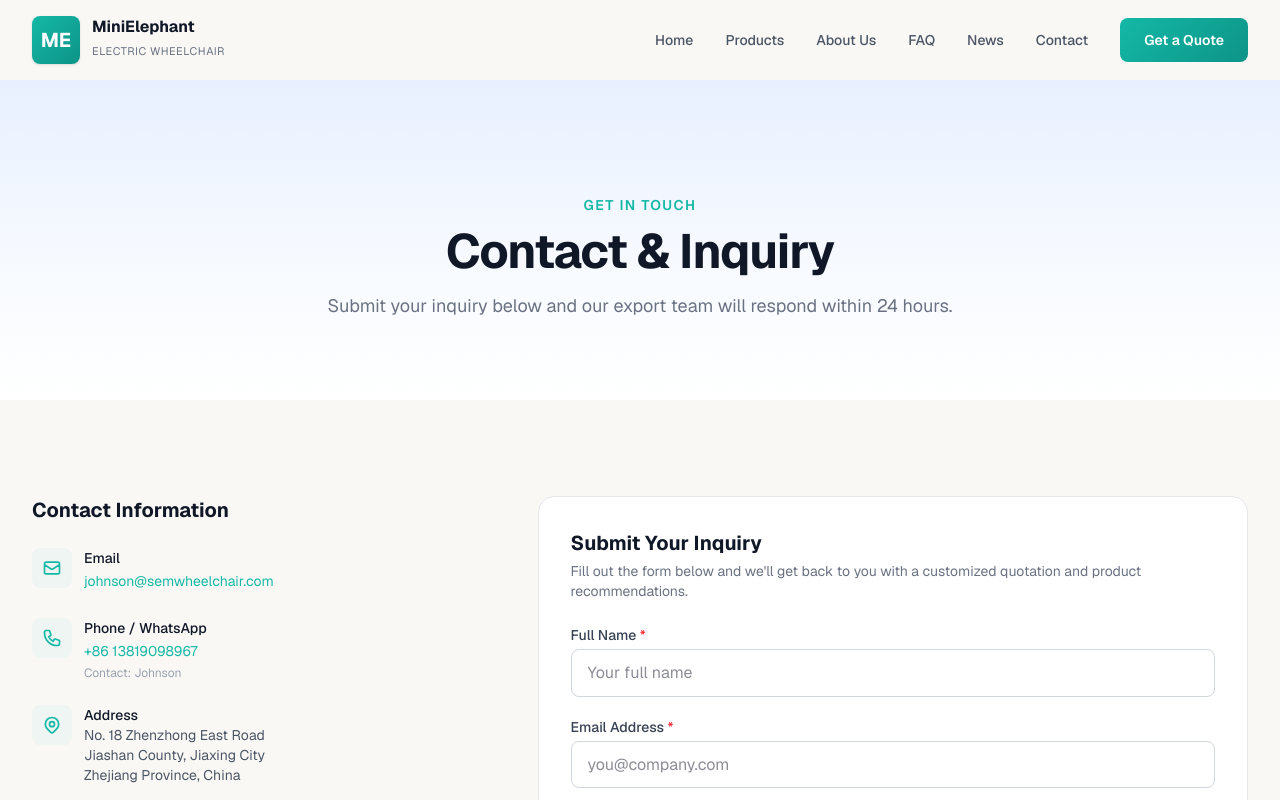
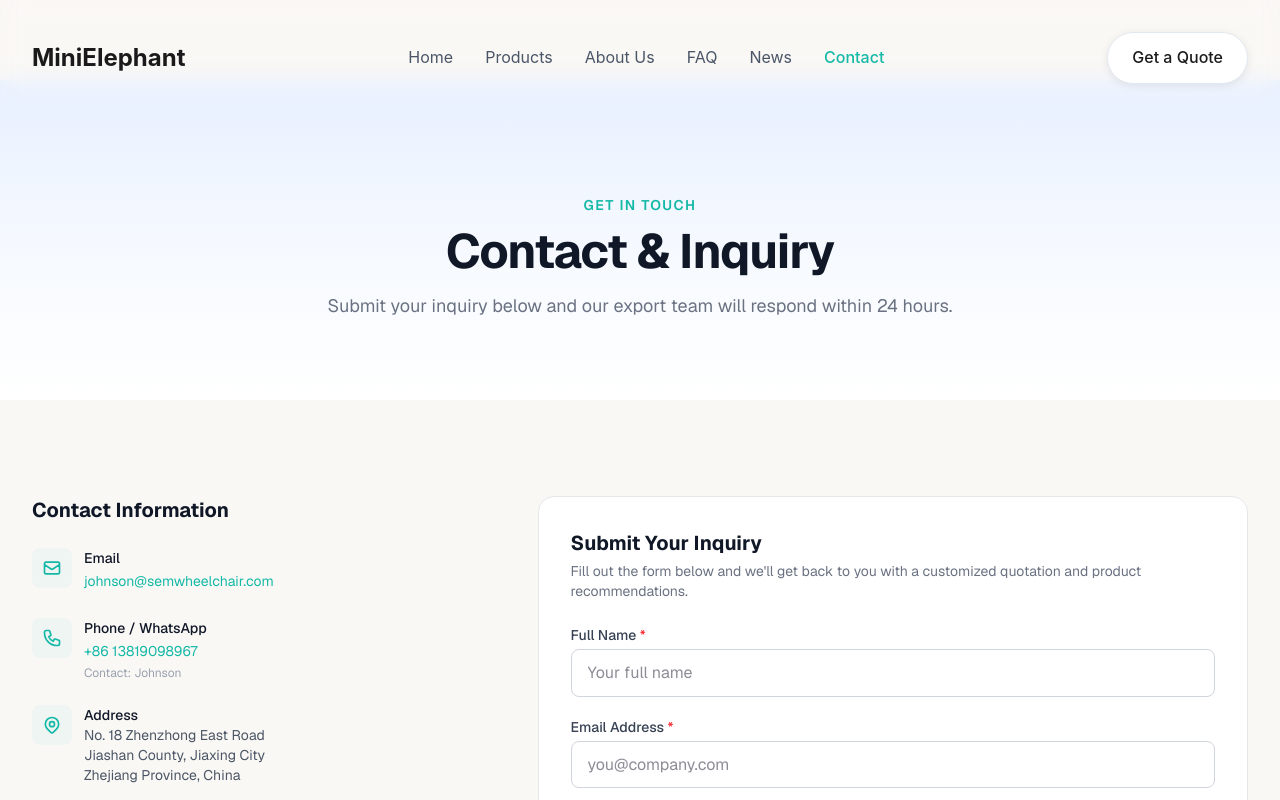
Before and after one commit to haja-ai/export-site, a Next.js app: page /contact in a window 1280 px wide. Shown: the top 800 px of the page. Built offline with nearby package versions, Linux system fonts and the light colour scheme.

Commit message:
Redesign Nav to PulseFit style: clean typography, rounded CTA, transparent background

```diff
--- a/app/components/Nav.jsx
+++ b/app/components/Nav.jsx
@@ -3,6 +3,7 @@
 import Link from 'next/link';
 import { usePathname } from 'next/navigation';
 import { useState, useEffect } from 'react';
+import { useRouter } from 'next/navigation';
 
 const navLinks = [
   { href: '/', label: 'Home' },
@@ -15,6 +16,7 @@ const navLinks = [
 
 export default function Nav() {
   const pathname = usePathname();
+  const router = useRouter();
   // PulseFitHero has its own nav on homepage — hide this one
   if (pathname === '/') return null;
 
@@ -35,91 +37,151 @@ export default function Nav() {
 
   return (
     <header
-      className={`fixed top-0 left-0 right-0 z-50 transition-all duration-300 ${
-        scrolled || !mounted
-          ? 'bg-white/90 navbar-scrolled border-b border-gray-100/80'
-          : 'bg-transparent'
-      }`}
+      style={{
+        position: 'fixed',
+        top: 0,
+        left: 0,
+        right: 0,
+        zIndex: 50,
+        background: scrolled || !mounted ? 'rgba(255,255,255,0.9)' : 'transparent',
+        backdropFilter: 'blur(12px)',
+        WebkitBackdropFilter: 'blur(12px)',
+        borderBottom: scrolled ? '1px solid rgba(0,0,0,0.06)' : 'none',
+        transition: 'all 0.3s',
+      }}
     >
-      <nav className="max-w-7xl mx-auto px-4 sm:px-6 lg:px-8">
-        <div className="flex items-center justify-between h-16 lg:h-20">
-          {/* Logo */}
-          <Link href="/" className="flex items-center gap-3 group">
-            <div className="w-12 h-12 rounded-lg bg-gradient-to-br from-teal to-teal-dark flex items-center justify-center text-white font-bold text-xl shadow-sm">
-              ME
-            </div>
-            <div className="hidden sm:block">
-              <span className="text-base font-bold text-gray-900 block leading-tight group-hover:text-teal transition-colors">
+      <div
+        style={{
+          maxWidth: '1280px',
+          margin: '0 auto',
+          display: 'flex',
+          flexDirection: 'row',
+          justifyContent: 'space-between',
+          alignItems: 'center',
+          padding: '32px 32px',
+        }}
+      >
+        {/* Logo — text only, PulseFit style */}
+        <Link href="/" className="hover:opacity-70 transition-opacity">
+          <span style={{ fontFamily: 'Inter, sans-serif', fontWeight: 700, fontSize: '24px', color: '#1a1a1a' }}>
             MiniElephant
           </span>
-              <span className="text-[11px] text-gray-500 tracking-wider uppercase">
-                Electric Wheelchair
-              </span>
-            </div>
         </Link>
 
         {/* Desktop Nav */}
-          <div className="hidden md:flex items-center gap-8">
+        <nav className="hidden lg:flex flex-row items-center gap-8" aria-label="Main navigation">
           {navLinks.map((link) => (
-              <Link
+            <button
               key={link.href}
-                href={link.href}
-                className={`nav-link text-sm py-1 ${
-                  pathname === link.href
-                    ? 'text-teal font-semibold after:w-full'
-                    : ''
-                }`}
+              onClick={() => router.push(link.href)}
+              style={{
+                fontFamily: 'Inter, sans-serif',
+                fontSize: '16px',
+                fontWeight: pathname === link.href ? 500 : 400,
+                color: pathname === link.href ? '#14B8A6' : '#4a5568',
+                background: 'none',
+                border: 'none',
+                cursor: 'pointer',
+                transition: 'opacity 0.2s',
+              }}
+              onMouseEnter={(e) => { e.target.style.opacity = '0.7'; }}
+              onMouseLeave={(e) => { e.target.style.opacity = '1'; }}
             >
               {link.label}
-              </Link>
+            </button>
           ))}
-            <Link href="/contact" className="btn-primary text-sm px-5 py-2.5">
+        </nav>
+
+        {/* Get a Quote */}
+        <Link
+          href="/contact"
+          style={{
+            padding: '12px 24px',
+            borderRadius: '9999px',
+            background: '#FFFFFF',
+            border: '1px solid #e2e8f0',
+            fontFamily: 'Inter, sans-serif',
+            fontSize: '16px',
+            fontWeight: 500,
+            color: '#1a1a1a',
+            boxShadow: '0 2px 8px rgba(0, 0, 0, 0.08)',
+            transition: 'all 0.2s',
+            cursor: 'pointer',
+            textDecoration: 'none',
+          }}
+          className="hidden sm:inline-block hover:scale-105"
+        >
           Get a Quote
         </Link>
-          </div>
 
         {/* Mobile hamburger */}
         <button
-            className="md:hidden p-2 text-gray-600 hover:text-teal transition-colors"
+          className="sm:hidden p-2"
           onClick={() => setMobileMenuOpen(!mobileMenuOpen)}
           aria-label="Toggle menu"
+          style={{ background: 'none', border: 'none', cursor: 'pointer' }}
         >
-            <svg className="w-6 h-6" fill="none" stroke="currentColor" viewBox="0 0 24 24">
+          <svg width="24" height="24" viewBox="0 0 24 24" fill="none" stroke="currentColor" strokeWidth="2">
             {mobileMenuOpen ? (
-                <path strokeLinecap="round" strokeLinejoin="round" strokeWidth={2} d="M6 18L18 6M6 6l12 12" />
+              <path d="M6 18L18 6M6 6l12 12" strokeLinecap="round" strokeLinejoin="round" />
             ) : (
-                <path strokeLinecap="round" strokeLinejoin="round" strokeWidth={2} d="M4 6h16M4 12h16M4 18h16" />
+              <>
+                <path d="M4 6h16" strokeLinecap="round" strokeLinejoin="round" />
+                <path d="M4 12h16" strokeLinecap="round" strokeLinejoin="round" />
+                <path d="M4 18h16" strokeLinecap="round" strokeLinejoin="round" />
+              </>
             )}
           </svg>
         </button>
       </div>
 
       {/* Mobile Menu */}
-        <div
-          className={`md:hidden overflow-hidden transition-all duration-300 ${
-            mobileMenuOpen ? 'max-h-80 pb-4 opacity-100' : 'max-h-0 opacity-0'
-          }`}
-        >
-          <div className="flex flex-col gap-2 pt-2 border-t border-gray-100">
+      {mobileMenuOpen && (
+        <div style={{
+          background: 'white',
+          borderTop: '1px solid #e2e8f0',
+          padding: '16px 32px',
+        }}>
+          <div style={{ display: 'flex', flexDirection: 'column', gap: '12px' }}>
             {navLinks.map((link) => (
-              <Link
+              <button
                 key={link.href}
-                href={link.href}
-                className={`px-3 py-2.5 rounded-lg text-sm font-medium transition-colors ${
-                  pathname === link.href
-                    ? 'bg-teal/10 text-teal'
-                    : 'text-gray-600 hover:bg-gray-50'
-                }`}
+                onClick={() => { router.push(link.href); setMobileMenuOpen(false); }}
+                style={{
+                  fontFamily: 'Inter, sans-serif',
+                  fontSize: '16px',
+                  fontWeight: pathname === link.href ? 500 : 400,
+                  color: pathname === link.href ? '#14B8A6' : '#4a5568',
+                  background: 'none',
+                  border: 'none',
+                  cursor: 'pointer',
+                  textAlign: 'left',
+                  padding: '8px 0',
+                }}
               >
                 {link.label}
-              </Link>
+              </button>
             ))}
-            <Link href="/contact" className="btn-primary text-sm text-center mt-2">
+            <Link
+              href="/contact"
+              style={{
+                display: 'block',
+                textAlign: 'center',
+                padding: '12px 24px',
+                borderRadius: '9999px',
+                background: '#14B8A6',
+                color: 'white',
+                fontFamily: 'Inter, sans-serif',
+                fontSize: '16px',
+                fontWeight: 500,
+                textDecoration: 'none',
+              }}
+            >
               Get a Quote
             </Link>
           </div>
         </div>
-      </nav>
+      )}
     </header>
   );
 }
```
Lines whose indentation alone changed are shown as unchanged.
